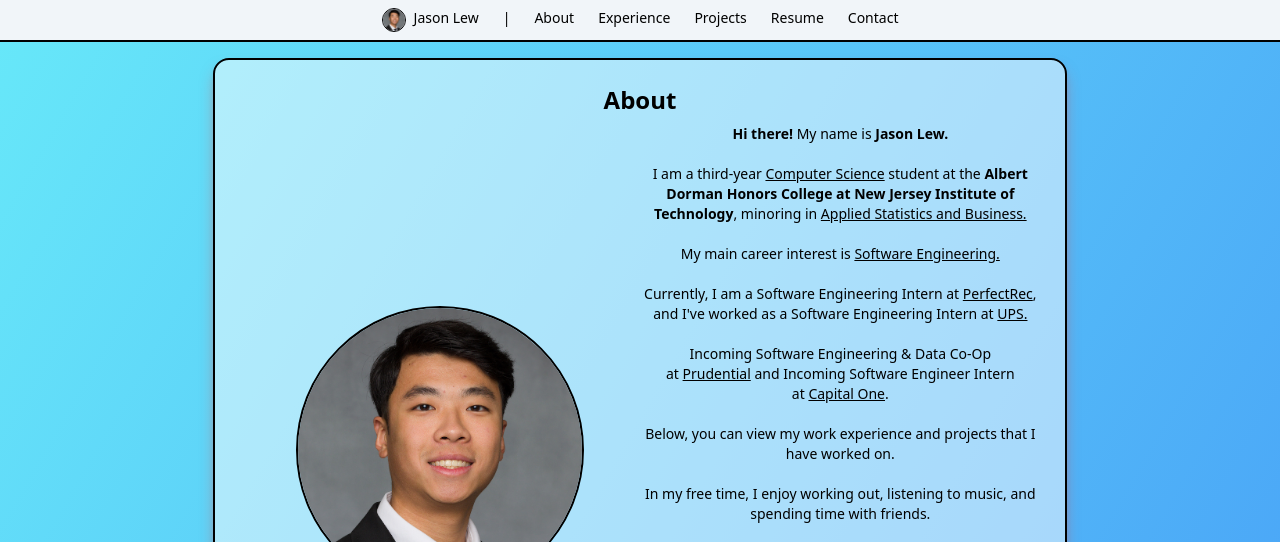
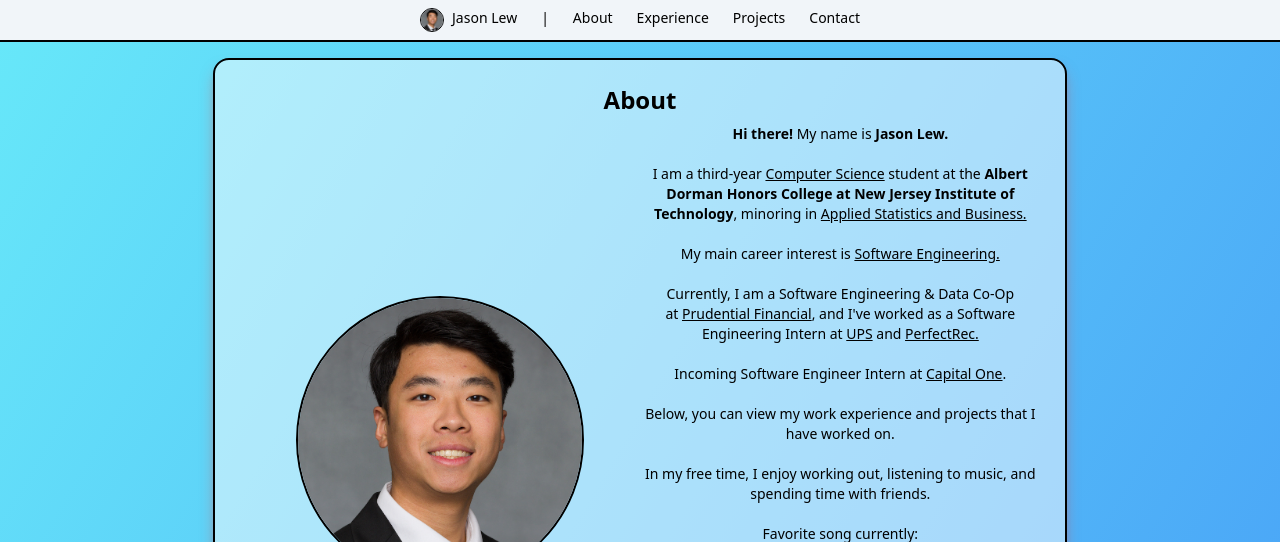
Before and after one commit to jasonlewcodes/Jason-Lew-Personal-Site, a Gatsby site: page / in a window 1280 px wide. Shown: the top 542 px of the page. Built offline with nearby package versions, Linux system fonts and the light colour scheme; Gatsby itself is replaced by a stand-in of ours.

Commit message:
Temp remove resume, update description

```diff
--- a/src/components/about.tsx
+++ b/src/components/about.tsx
@@ -34,15 +34,15 @@
           <span className="underline">Software Engineering.</span>
           <br />
           <br />
-          Currently, I am a Software Engineering Intern at&nbsp;
-          <span className="underline">PerfectRec</span>, and I've worked as a
-          Software Engineering Intern at&nbsp;
-          <span className="underline">UPS.</span>
+          Currently, I am a Software Engineering & Data Co-Op at&nbsp;
+          <span className="underline">Prudential Financial</span>, and I've
+          worked as a Software Engineering Intern at&nbsp;
+          <span className="underline">UPS</span>
+          &nbsp;and&nbsp;
+          <span className="underline">PerfectRec.</span>
           <br />
           <br />
-          Incoming Software Engineering &#38; Data Co-Op at&nbsp;
-          <span className="underline">Prudential</span>
-          &nbsp;and Incoming Software Engineer Intern at&nbsp;
+          Incoming Software Engineer Intern at&nbsp;
           <span className="underline">Capital One</span>.
           <br />
           <br />
--- a/src/components/header.tsx
+++ b/src/components/header.tsx
@@ -4,7 +4,7 @@
 // @ts-ignore
 import ProfilePicture from "../images/jason.jpg";
 // @ts-ignore
-import Resume from "../assets/resume.pdf";
+// import Resume from "../assets/resume.pdf";
 
 const Header = () => {
   return (
@@ -47,9 +47,9 @@
       >
         Projects
       </Link>
-      <a target="_blank" href={withPrefix(Resume)}>
+      {/* <a target="_blank" href={withPrefix(Resume)}>
         Resume
-      </a>
+      </a> */}
       <Link
         activeClass="active"
         to="contact"
```
Also changed, not shown: 1 other file.
